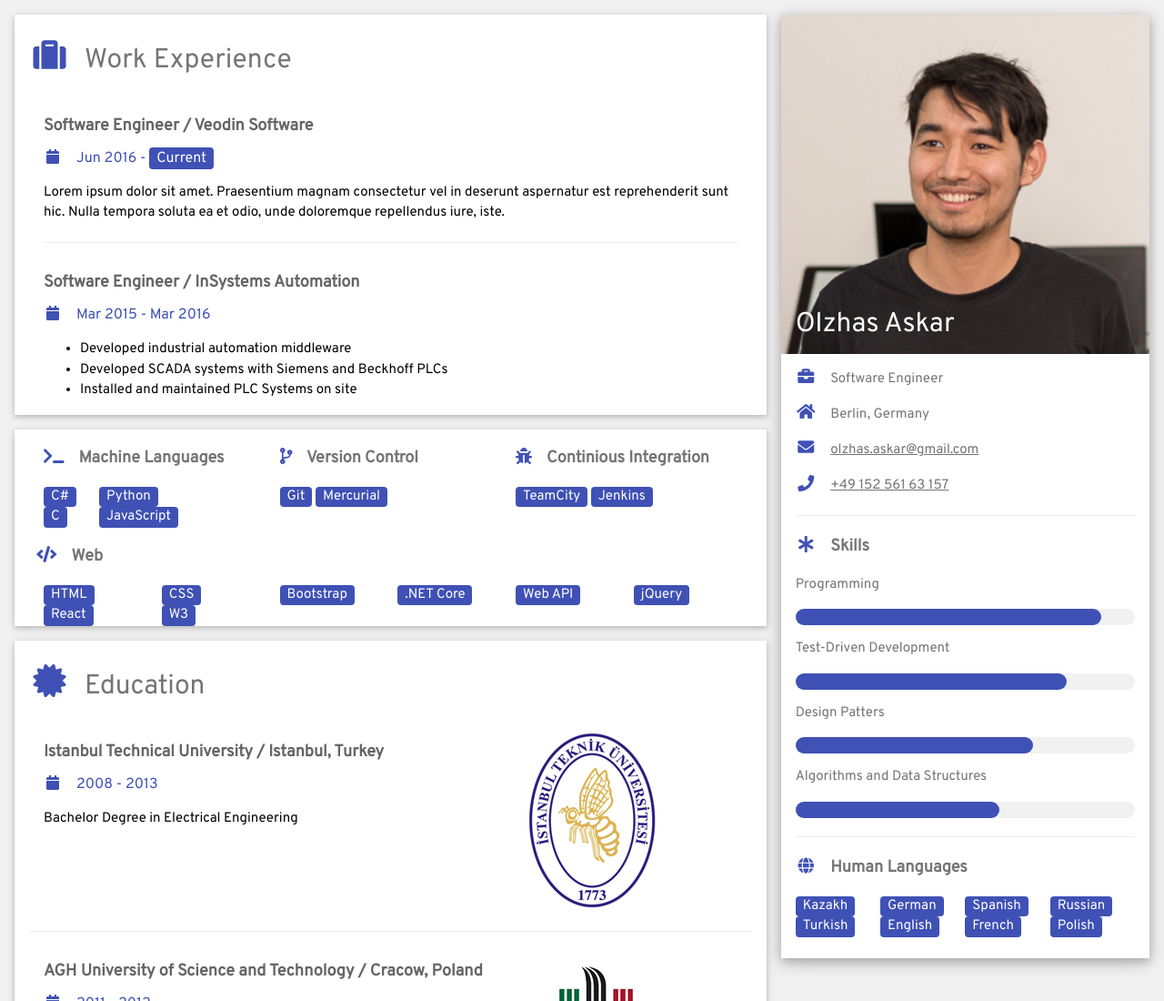
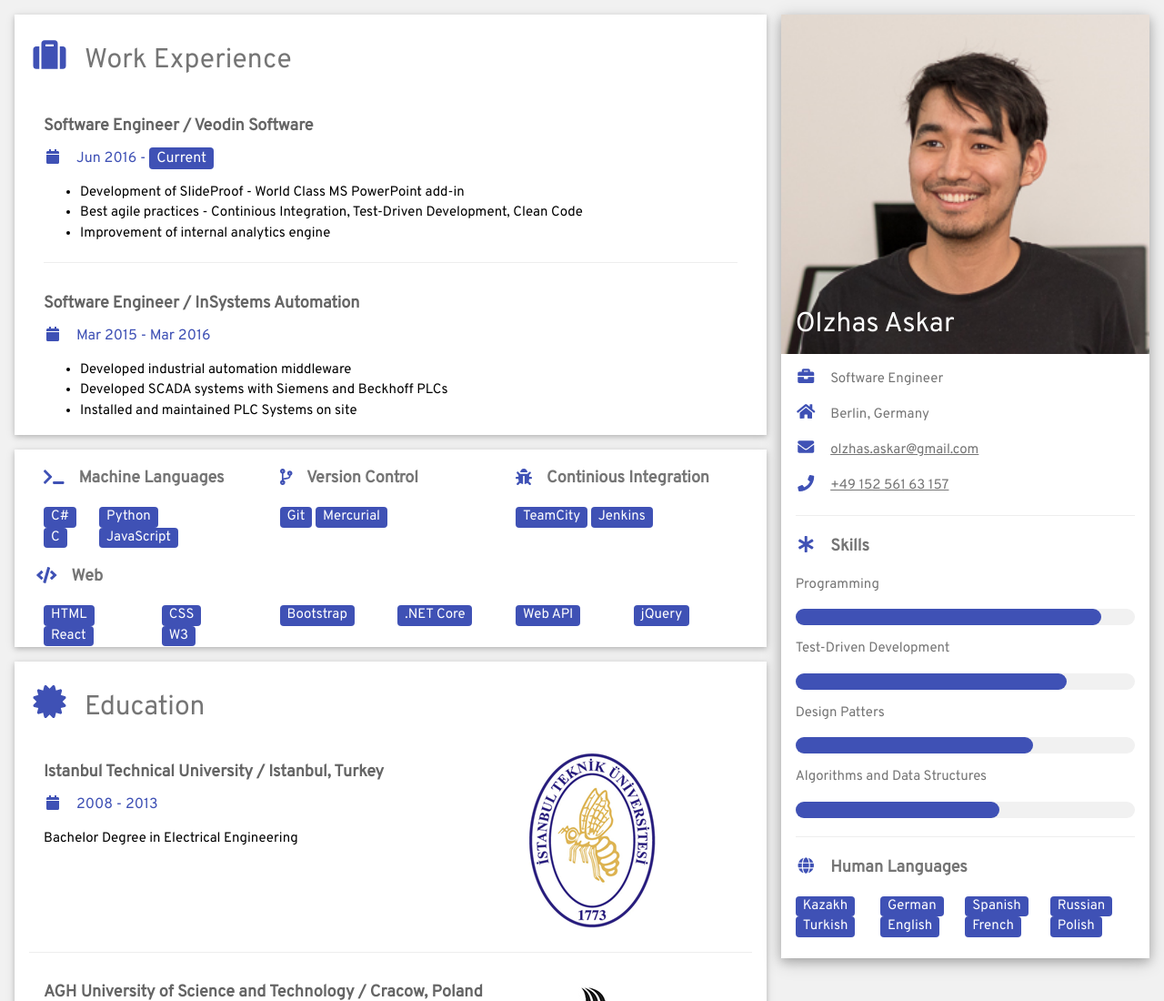
Before and after one commit to pheeria/cv, a plain HTML site: page index.html in a window 1280 px wide. Shown: the top 1100 px of the page at 91% size. Drawn offline with nearby package versions, Linux system fonts and the light colour scheme.

Commit message:
Added Veodin description

```diff
--- a/index.html
+++ b/index.html
@@ -23,7 +23,11 @@
         <div class="w3-container">
           <h5 class="w3-opacity"><b>Software Engineer / Veodin Software</b></h5>
           <h6 class="w3-text-indigo"><i class="fa fa-calendar fa-fw w3-margin-right"></i>Jun 2016 - <span class="w3-tag w3-indigo w3-round">Current</span></h6>
-          <p>Lorem ipsum dolor sit amet. Praesentium magnam consectetur vel in deserunt aspernatur est reprehenderit sunt hic. Nulla tempora soluta ea et odio, unde doloremque repellendus iure, iste.</p>
+          <ul>
+            <li>Development of SlideProof - World Class MS PowerPoint add-in</li>
+            <li>Best agile practices - Continious Integration, Test-Driven Development, Clean Code</li>
+            <li>Improvement of internal analytics engine</li>
+          </ul>
           <hr>
         </div>
         <div class="w3-container">
```
